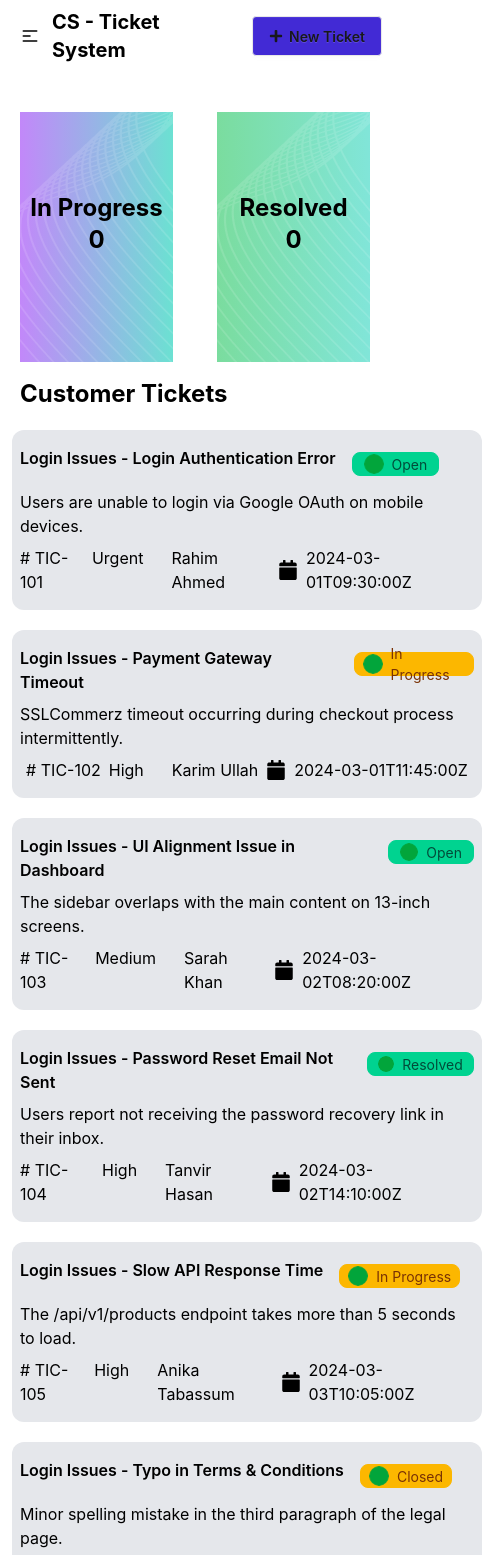
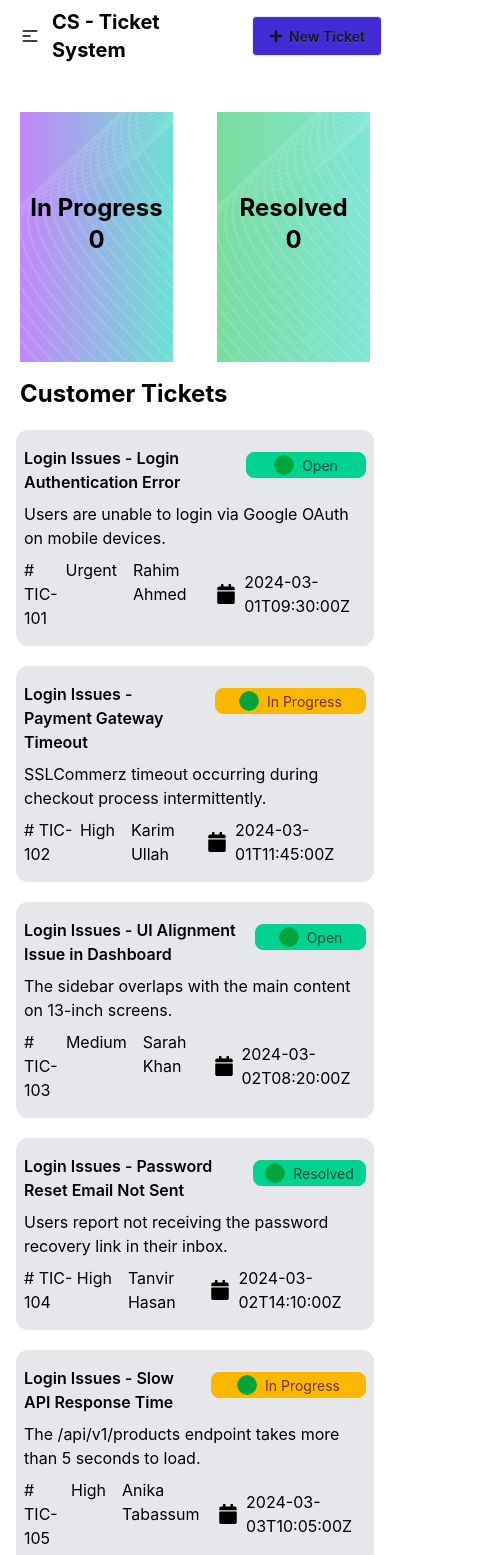
Before and after one commit to Tazim212/react-support-zone, a React (Vite) app: page / in a window 390 px wide. Shown: the top 1555 px of the page, 482 px wide, since content can reach past the window. Built offline with nearby package versions, Linux system fonts and the light colour scheme.

Commit message:
did some changes

```diff
--- a/src/components/TicketContainer/TicketCard.jsx
+++ b/src/components/TicketContainer/TicketCard.jsx
@@ -17,11 +17,11 @@ const TicketCard = ({ ticket, taskStatus, setTaskStatus, setStatus, setProgress,
     }
 
     return (
-        <div onClick={()=> taskFunc(ticket)} className='py-4 bg-gray-200 text-black w-[470px] px-2 mx-3 md:mx-0 rounded-xl cursor-pointer transition-all duration-300 hover:scale-105 active:scale-95'>
+        <div onClick={()=> taskFunc(ticket)} className='py-4 bg-gray-200 text-black w-fit md:w-[470px] px-2 rounded-xl cursor-pointer transition-all duration-300 hover:scale-105 active:scale-95'>
             <div className='flex gap-4'>
                 <h3 className='font-semibold'>Login Issues - {title}</h3>
 
-                    <div className={status === 'Open' || status === "Resolved" ? 'badge badge-success my-1.5' : 'badge badge-warning my-1.5 px-2'}>
+                    <div className={status === 'Open' || status === "Resolved" ? 'badge badge-success w-2/4 md:w-28 my-1.5 py-3' : 'badge badge-warning my-1.5 w-3/4 md:w-32 py-3'}>
                         <img src={ellipse} className='w-5 rounded-full' alt="" />
                         {status}
                     </div>
@@ -29,13 +29,13 @@ const TicketCard = ({ ticket, taskStatus, setTaskStatus, setStatus, setProgress,
             </div>
             <p className='py-2'>{description}</p>
 
-            <div className='flex gap-7 justify-center items-center'>
-                <div className='flex gap-2'>
+            <div className='flex gap-2 md:gap-7 md:justify-center md:items-center'>
+                <div className='flex gap-1 md:gap-2'>
                     <p># {id}</p>
                     <p>{priority}</p>
                 </div>
                 <div className='flex gap-2'>
-                    <p>{customer}</p>
+                    <p className='ps-2 md:ps-0'>{customer}</p>
                     <div className='flex justify-center items-center gap-2'>
                         <span className='text-xl'><FaCalendar></FaCalendar></span>
                         <p>{createdAt}</p>
--- a/src/components/TicketContainer/TicketContainer.jsx
+++ b/src/components/TicketContainer/TicketContainer.jsx
@@ -27,7 +27,7 @@ const TicketContainer = ({ ticketData, progress, setProgress, setResolved }) =>
         <div>
             <h1 className='font-bold text-2xl mt-4 ms-5'>Customer Tickets</h1>
             <div className='flex flex-wrap md:flex-nowrap gap-3 justify-center'>
-                <div className='grid grid-cols-1 md:grid-cols-2 gap-5 mt-5'>
+                <div className='grid grid-cols-1 md:grid-cols-2 gap-5 mt-5 mx-4 md:mx-0'>
                     {
                         loadData.map(ticket => <TicketCard
                             key={ticket.id}
```
